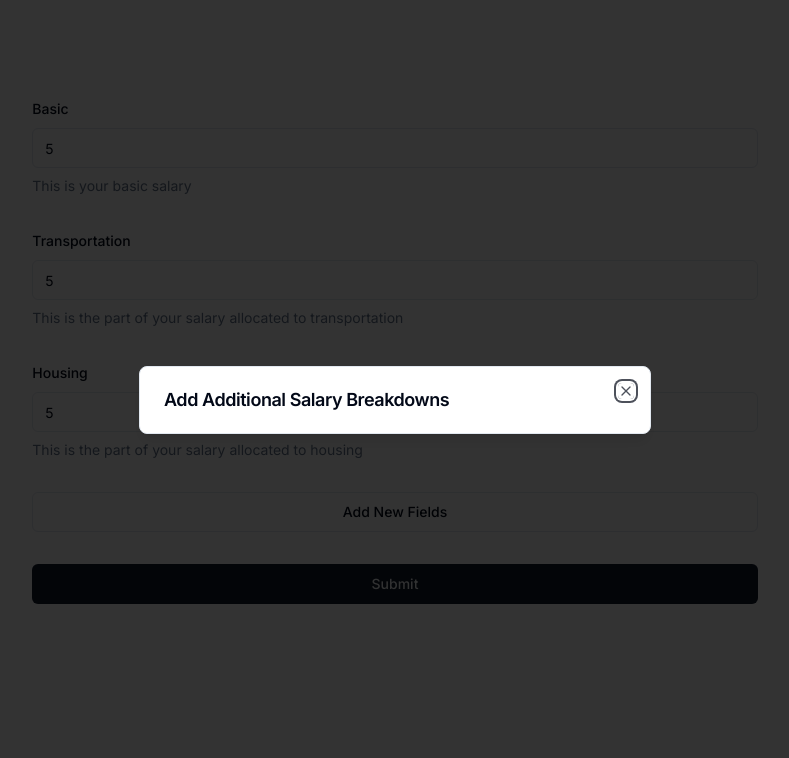
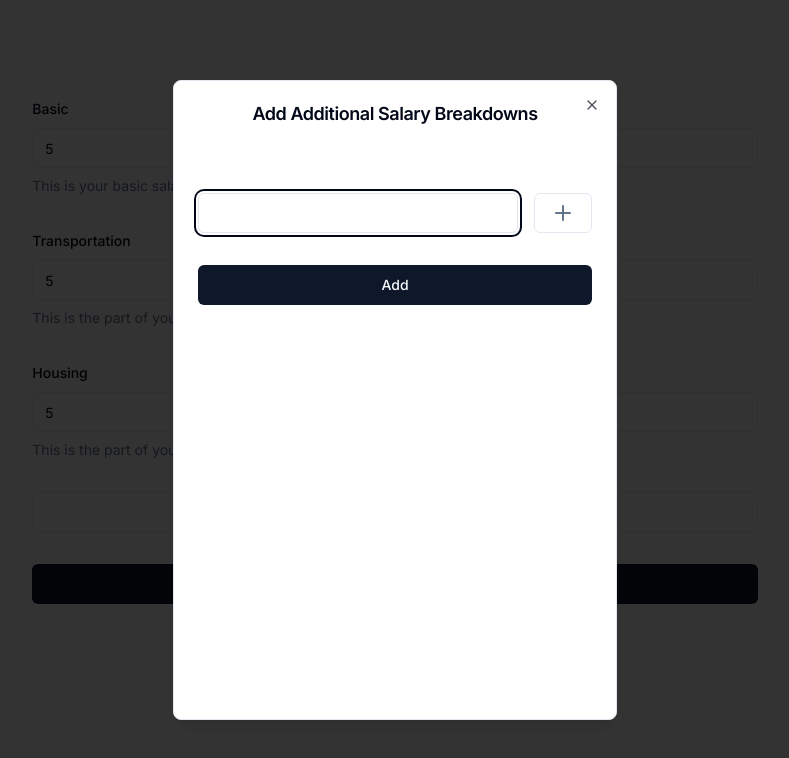
Before and after one commit to Dan6200/Tax-Calculator, a Next.js app: page / in a window 1280 px wide. Both pictures are taken after typing "5", "5", "5" into the empty fields and a click on the button "Add New Fields". Shown: the top 758 px of the page, without its empty margins (245-1034 px from the left). Built offline with nearby package versions, Linux system fonts and the light colour scheme.

Commit message:
added additional fields functionality

```diff
--- /dev/null
+++ b/components/dialog-form.jsx
@@ -0,0 +1,115 @@
+"use client";
+
+import {
+  Form,
+  FormControl,
+  FormDescription,
+  FormField,
+  FormItem,
+  FormLabel,
+  FormMessage,
+} from "@/components/ui/form";
+import { useForm } from "react-hook-form";
+import { useState, useEffect } from "react";
+import { Input } from "@/components/ui/input";
+import { zodResolver } from "@hookform/resolvers/zod";
+import { Button } from "@/components/ui/button";
+import { z } from "zod";
+import { Plus, Minus } from "lucide-react";
+
+const formSchema = z
+  .object({
+    "extra-field-0": z.string(),
+  })
+  .catchall(z.string());
+
+export function DialogForm({ setDynamicFields, dynamicFields, DialogClose }) {
+  const form = useForm({
+    resolver: zodResolver(formSchema),
+  });
+
+  const [extraFieldCount, setExtraFieldCount] = useState(0);
+
+  function onSubmit(values, e) {
+    e.preventDefault();
+    setDynamicFields([...dynamicFields, ...Object.values(values)]);
+    console.log(dynamicFields);
+    console.log(Object.values(values));
+  }
+
+  return (
+    <Form {...form}>
+      <form
+        onSubmit={form.handleSubmit(onSubmit)}
+        className="flex flex-col my-8"
+      >
+        <div
+          className={`grid ${
+            extraFieldCount < 3 ? "grid-flow-row" : "grid-flow-col grid-rows-3"
+          } gap-8 max-h-96 w-full`}
+        >
+          {new Array(extraFieldCount)
+            .fill("extra-field-")
+            .map((name, index) => (
+              <FormField
+                control={form.control}
+                name={name + (index + 1)}
+                key={name + (index + 1)}
+                render={({ field }) => (
+                  <FormItem>
+                    <FormControl>
+                      <Input {...field} type="text" className="w-80" />
+                    </FormControl>
+                    <FormMessage />
+                  </FormItem>
+                )}
+              />
+            ))}
+        </div>
+        <div className="flex space-x-4 my-8">
+          <FormField
+            control={form.control}
+            name="extra-field-0"
+            render={({ field }) => (
+              <FormItem>
+                <FormControl>
+                  <Input {...field} type="text" className="w-80" />
+                </FormControl>
+                <FormMessage />
+              </FormItem>
+            )}
+          />
+          <Button
+            variant="outline"
+            className="w-fit"
+            onClick={(e) => {
+              e.preventDefault();
+              setExtraFieldCount(extraFieldCount < 6 ? extraFieldCount + 1 : 6);
+            }}
+          >
+            <Plus />
+          </Button>
+          {extraFieldCount > 0 && (
+            <Button
+              variant="outline"
+              className="w-fit"
+              onClick={(e) => {
+                e.preventDefault();
+                setExtraFieldCount(
+                  extraFieldCount > 0 ? extraFieldCount - 1 : 0
+                );
+              }}
+            >
+              <Minus />
+            </Button>
+          )}
+        </div>
+        <DialogClose asChild>
+          <Button type="submit" className="w-full">
+            Add
+          </Button>
+        </DialogClose>
+      </form>
+    </Form>
+  );
+}
--- a/components/tax-form.jsx
+++ b/components/tax-form.jsx
@@ -3,9 +3,8 @@
 import { useState, useEffect } from "react";
 import { zodResolver } from "@hookform/resolvers/zod";
 import { useForm } from "react-hook-form";
+import { Button } from "@/components/ui/button";
 import { z } from "zod";
-
-import { Button } from "@/components/ui/button";
 import {
   Dialog,
   DialogContent,
@@ -13,6 +12,7 @@ import {
   DialogHeader,
   DialogTitle,
   DialogTrigger,
+  DialogClose,
 } from "@/components/ui/dialog";
 import {
   Form,
@@ -25,6 +25,7 @@ import {
 } from "@/components/ui/form";
 import { Input } from "@/components/ui/input";
 import { Plus } from "lucide-react";
+import { DialogForm } from "./dialog-form";
 
 const formSchema = z
   .object({
@@ -32,12 +33,16 @@ const formSchema = z
       required_error: "Your Basic Income is required",
       invalid_type_error: "This must be a number",
     }),
-    transport: z.number({
-      invalid_type_error: "This must be a number",
-    }),
-    housing: z.number({
-      invalid_type_error: "This must be a number",
-    }),
+    transport: z
+      .number({
+        invalid_type_error: "This must be a number",
+      })
+      .optional(),
+    housing: z
+      .number({
+        invalid_type_error: "This must be a number",
+      })
+      .optional(),
   })
   .catchall(
     z.number({
@@ -55,28 +60,18 @@ export function TaxForm() {
     formState: { errors },
   } = form;
 
-  const [dynamicFields, setDynamicFields] = useState({});
-  const [currentField, setCurrentField] = useState("");
-  const [currentValue, setCurrentValue] = useState("");
-  const [optInputCount, setOptInputCount] = useState(0);
+  console.log(errors);
 
-  const addDynamicField = (field, value) => {
-    setDynamicFields({
-      ...dynamicFields,
-      [field]: value,
-    });
-  };
-
-  console.log(dynamicFields);
+  const [dynamicFields, setDynamicFields] = useState([]);
 
   function onSubmit(values) {
-    console.log({ ...data, ...dynamicFields });
+    console.log({ ...values, ...dynamicFields });
   }
 
   return (
     <Form {...form}>
       <form
-        onSubmit={form.handleSubmit(onSubmit)}
+        onSubmit={handleSubmit(onSubmit)}
         className="w-2/3 flex flex-col space-y-8"
       >
         <FormField
@@ -88,6 +83,7 @@ export function TaxForm() {
               <FormControl>
                 <Input
                   {...field}
+                  {...register("basic", { valueAsNumber: true })}
                   type="number"
                   step={500}
                   min={1000}
@@ -108,6 +104,7 @@ export function TaxForm() {
               <FormControl>
                 <Input
                   {...field}
+                  {...register("transport", { valueAsNumber: true })}
                   type="number"
                   step={500}
                   min={1000}
@@ -130,6 +127,7 @@ export function TaxForm() {
               <FormControl>
                 <Input
                   {...field}
+                  {...register("housing", { valueAsNumber: true })}
                   type="number"
                   step={500}
                   min={1000}
@@ -147,7 +145,8 @@ export function TaxForm() {
           dynamicFields.map((fieldName) => (
             <FormField
               control={form.control}
-              name="housing"
+              name={fieldName}
+              key={fieldName}
               render={({ field }) => (
                 <FormItem>
                   <FormLabel>
@@ -156,27 +155,36 @@ export function TaxForm() {
                   <FormControl>
                     <Input
                       {...field}
+                      {...register(fieldName, { valueAsNumber: true })}
                       type="number"
                       step={500}
                       min={1000}
                       max={10000000000}
                     />
                   </FormControl>
-                  <FormDescription>
-                    This is the part of your salary allocated to housing
-                  </FormDescription>
                   <FormMessage />
                 </FormItem>
               )}
             />
           ))}
         <Dialog>
-          <Button onClick={(e) => e.preventDefault()} variant="outline">
-            <DialogTrigger>Add New Fields</DialogTrigger>
-          </Button>
-          <DialogContent>
+          <DialogTrigger asChild>
+            <Button variant="outline">Add New Fields</Button>
+          </DialogTrigger>
+          <DialogContent className="w-fit h-4/5">
             <DialogHeader>
-              <DialogTitle>Add Additional Salary Breakdowns</DialogTitle>
+              <DialogTitle className="text-center">
+                Add Additional Salary Breakdowns
+              </DialogTitle>
+              <DialogDescription>
+                <DialogForm
+                  {...{
+                    setDynamicFields,
+                    dynamicFields,
+                    DialogClose,
+                  }}
+                />
+              </DialogDescription>
             </DialogHeader>
           </DialogContent>
         </Dialog>
--- a/components/ui/dialog.jsx
+++ b/components/ui/dialog.jsx
@@ -1,18 +1,18 @@
-"use client"
+"use client";
 
-import * as React from "react"
-import * as DialogPrimitive from "@radix-ui/react-dialog"
-import { X } from "lucide-react"
+import * as React from "react";
+import * as DialogPrimitive from "@radix-ui/react-dialog";
+import { X } from "lucide-react";
 
-import { cn } from "@/lib/utils"
+import { cn } from "@/lib/utils";
 
-const Dialog = DialogPrimitive.Root
+const Dialog = DialogPrimitive.Root;
 
-const DialogTrigger = DialogPrimitive.Trigger
+const DialogTrigger = DialogPrimitive.Trigger;
 
-const DialogPortal = DialogPrimitive.Portal
+const DialogPortal = DialogPrimitive.Portal;
 
-const DialogClose = DialogPrimitive.Close
+const DialogClose = DialogPrimitive.Close;
 
 const DialogOverlay = React.forwardRef(({ className, ...props }, ref) => (
   <DialogPrimitive.Overlay
@@ -21,66 +21,76 @@ const DialogOverlay = React.forwardRef(({ className, ...props }, ref) => (
       "fixed inset-0 z-50 bg-black/80  data-[state=open]:animate-in data-[state=closed]:animate-out data-[state=closed]:fade-out-0 data-[state=open]:fade-in-0",
       className
     )}
-    {...props} />
-))
-DialogOverlay.displayName = DialogPrimitive.Overlay.displayName
+    {...props}
+  />
+));
+DialogOverlay.displayName = DialogPrimitive.Overlay.displayName;
 
-const DialogContent = React.forwardRef(({ className, children, ...props }, ref) => (
+const DialogContent = React.forwardRef(
+  ({ className, children, ...props }, ref) => (
     <DialogPortal>
       <DialogOverlay />
       <DialogPrimitive.Content
         ref={ref}
         className={cn(
-        "fixed left-[50%] top-[50%] z-50 grid w-full max-w-lg translate-x-[-50%] translate-y-[-50%] gap-4 border bg-background p-6 shadow-lg duration-200 data-[state=open]:animate-in data-[state=closed]:animate-out data-[state=closed]:fade-out-0 data-[state=open]:fade-in-0 data-[state=closed]:zoom-out-95 data-[state=open]:zoom-in-95 data-[state=closed]:slide-out-to-left-1/2 data-[state=closed]:slide-out-to-top-[48%] data-[state=open]:slide-in-from-left-1/2 data-[state=open]:slide-in-from-top-[48%] sm:rounded-lg",
+          "fixed left-[50%] top-[50%] z-50 grid w-full translate-x-[-50%] translate-y-[-50%] gap-4 border bg-background p-6 shadow-lg duration-200 data-[state=open]:animate-in data-[state=closed]:animate-out data-[state=closed]:fade-out-0 data-[state=open]:fade-in-0 data-[state=closed]:zoom-out-95 data-[state=open]:zoom-in-95 data-[state=closed]:slide-out-to-left-1/2 data-[state=closed]:slide-out-to-top-[48%] data-[state=open]:slide-in-from-left-1/2 data-[state=open]:slide-in-from-top-[48%] sm:rounded-lg",
           className
         )}
-      {...props}>
+        {...props}
+      >
         {children}
-      <DialogPrimitive.Close
-        className="absolute right-4 top-4 rounded-sm opacity-70 ring-offset-background transition-opacity hover:opacity-100 focus:outline-none focus:ring-2 focus:ring-ring focus:ring-offset-2 disabled:pointer-events-none data-[state=open]:bg-accent data-[state=open]:text-muted-foreground">
+        <DialogPrimitive.Close className="absolute right-4 top-4 rounded-sm opacity-70 ring-offset-background transition-opacity hover:opacity-100 focus:outline-none focus:ring-2 focus:ring-ring focus:ring-offset-2 disabled:pointer-events-none data-[state=open]:bg-accent data-[state=open]:text-muted-foreground">
           <X className="h-4 w-4" />
           <span className="sr-only">Close</span>
         </DialogPrimitive.Close>
       </DialogPrimitive.Content>
     </DialogPortal>
-))
-DialogContent.displayName = DialogPrimitive.Content.displayName
+  )
+);
+DialogContent.displayName = DialogPrimitive.Content.displayName;
 
-const DialogHeader = ({
-  className,
-  ...props
-}) => (
+const DialogHeader = ({ className, ...props }) => (
   <div
-    className={cn("flex flex-col space-y-1.5 text-center sm:text-left", className)}
-    {...props} />
-)
-DialogHeader.displayName = "DialogHeader"
+    className={cn(
+      "flex flex-col space-y-1.5 text-center sm:text-left",
+      className
+    )}
+    {...props}
+  />
+);
+DialogHeader.displayName = "DialogHeader";
 
-const DialogFooter = ({
-  className,
-  ...props
-}) => (
+const DialogFooter = ({ className, ...props }) => (
   <div
-    className={cn("flex flex-col-reverse sm:flex-row sm:justify-end sm:space-x-2", className)}
-    {...props} />
-)
-DialogFooter.displayName = "DialogFooter"
+    className={cn(
+      "flex flex-col-reverse sm:flex-row sm:justify-end sm:space-x-2",
+      className
+    )}
+    {...props}
+  />
+);
+DialogFooter.displayName = "DialogFooter";
 
 const DialogTitle = React.forwardRef(({ className, ...props }, ref) => (
   <DialogPrimitive.Title
     ref={ref}
-    className={cn("text-lg font-semibold leading-none tracking-tight", className)}
-    {...props} />
-))
-DialogTitle.displayName = DialogPrimitive.Title.displayName
+    className={cn(
+      "text-lg font-semibold leading-none tracking-tight",
+      className
+    )}
+    {...props}
+  />
+));
+DialogTitle.displayName = DialogPrimitive.Title.displayName;
 
 const DialogDescription = React.forwardRef(({ className, ...props }, ref) => (
   <DialogPrimitive.Description
     ref={ref}
     className={cn("text-sm text-muted-foreground", className)}
-    {...props} />
-))
-DialogDescription.displayName = DialogPrimitive.Description.displayName
+    {...props}
+  />
+));
+DialogDescription.displayName = DialogPrimitive.Description.displayName;
 
 export {
   Dialog,
@@ -93,4 +103,4 @@ export {
   DialogFooter,
   DialogTitle,
   DialogDescription,
-}
+};
```
Lines whose indentation alone changed are shown as unchanged.
